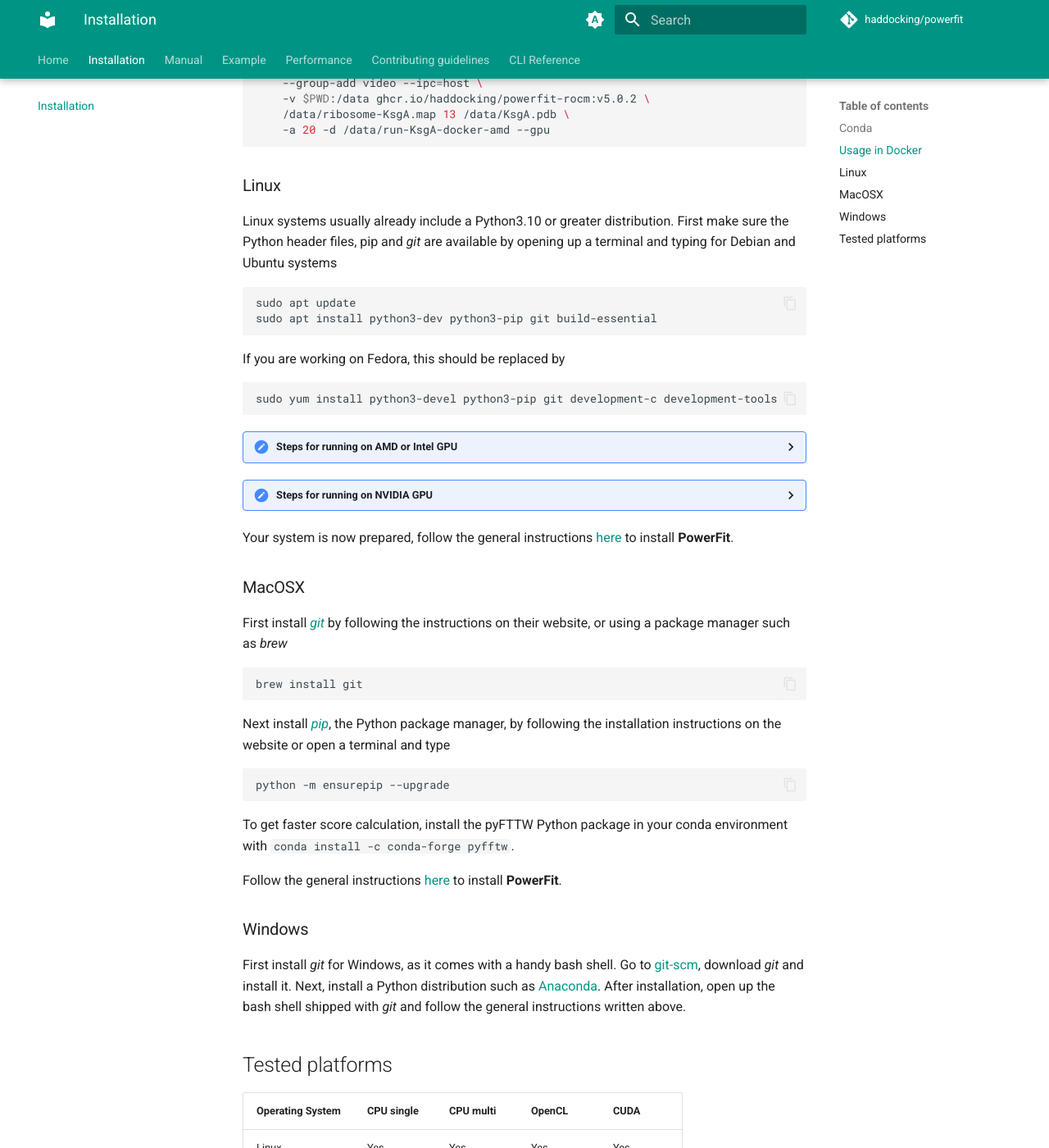
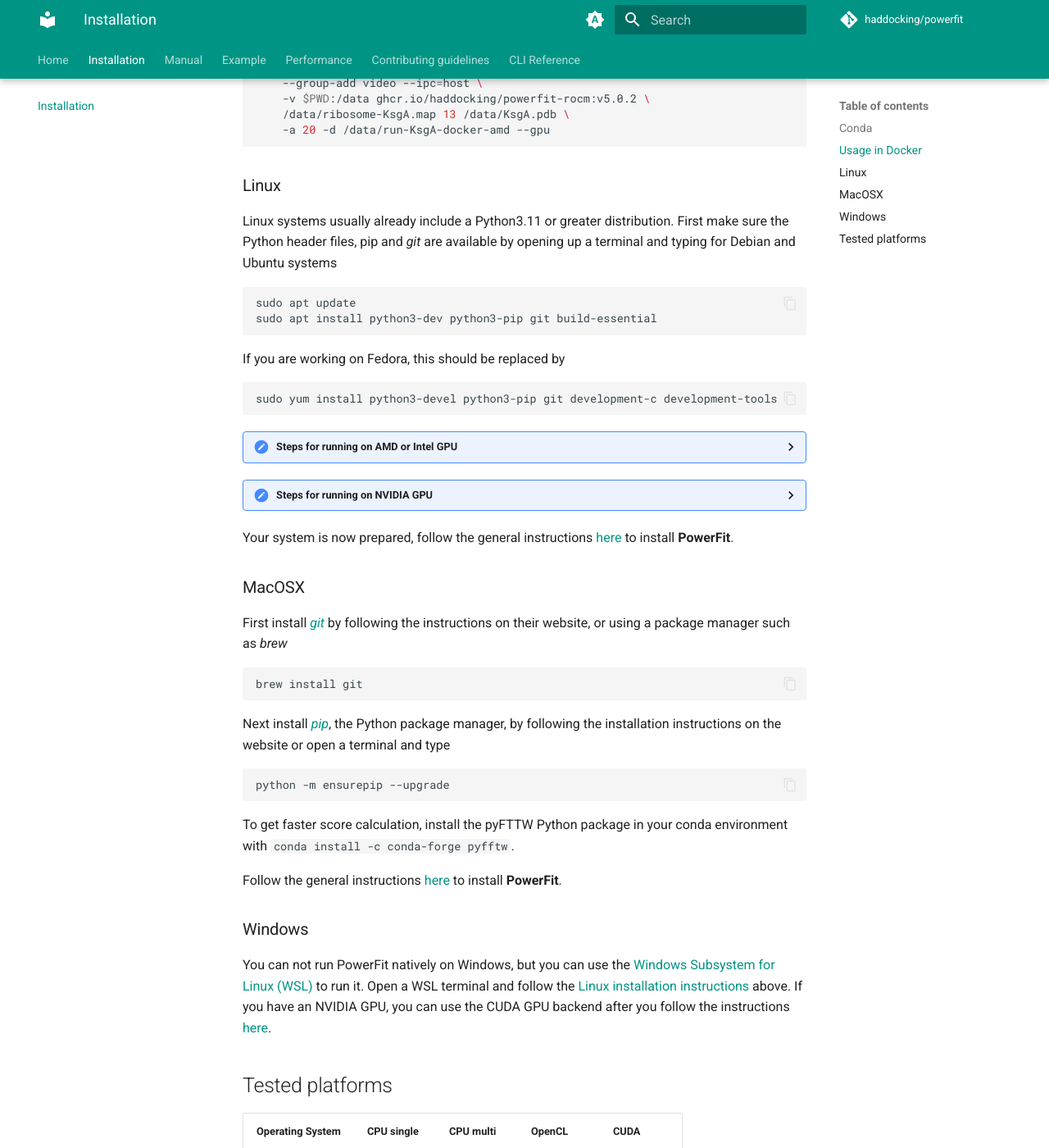
Before and after one commit to haddocking/powerfit, an MkDocs documentation site: the page built from docs/installation.md, in a window 1280 px wide and 1400 px high, scrolled down 1843 px. Shown: the whole window at 82% size. Built offline with MkDocs 1.6.1 and Material for MkDocs 9.7.7, drawn with Linux system fonts in a browser that asks for light colours; a script that is not in the unit is left out; comment, search, counter and statistics services are not loaded; some of the changed text lies outside the part shown.

Commit message:
Use WSL on Windows + AI declaration + Drop Python 3.10 + Add Python 3.14 (#133)
* Bump to 5.0.3

* Explain how to install powerfit on Windows via WSL

Refs #129

* Add AI declaration

Fixes #132

* Drop Python 3.10 support, add Python 3.14 support

Fixes #127

```diff
--- a/docs/installation.md
+++ b/docs/installation.md
@@ -139,7 +139,7 @@
 
 ### Linux
 
-Linux systems usually already include a Python3.10 or greater distribution. First make
+Linux systems usually already include a Python3.11 or greater distribution. First make
 sure the Python header files, pip and *git* are available by
 opening up a terminal and typing for Debian and Ubuntu systems
 
@@ -243,12 +243,9 @@
 
 ### Windows
 
-First install *git* for Windows, as it comes with a handy bash shell. Go to
-[git-scm](https://git-scm.com/download/), download *git* and install it. Next,
-install a Python distribution such as
-[Anaconda](http://continuum.io/downloads). After installation, open up the
-bash shell shipped with *git* and follow the general instructions written
-above.
+You can not run PowerFit natively on Windows, but you can use the [Windows Subsystem for Linux (WSL)](https://learn.microsoft.com/en-us/windows/wsl/install) to run it. Open a WSL terminal and follow the [Linux installation instructions](#linux) above.
+If you have an NVIDIA GPU, you can use the CUDA GPU backend after you follow
+the instructions [here](https://docs.nvidia.com/cuda/wsl-user-guide/index.html).
 
 ## Tested platforms
 
@@ -256,7 +253,7 @@
 | --------------- | ---------- | --------- | --- | -- |
 |Linux            | Yes        | Yes       | Yes | Yes |
 |MacOSX           | Yes        | Yes       | No  | No  |
-|Windows          | Yes        | Fail      | No  | No  |
+|Windows via WSL  | Yes        | Yes       | No  | Yes  |
 
 The GPU version has been successfully tested on Linux and with a Docker container for the following devices;
 
--- a/pyproject.toml
+++ b/pyproject.toml
@@ -7,15 +7,15 @@
 description = "Rigid body fitting of high-resolution structures in low-resolution cryo-electron microscopy density maps"
 authors = [{ name = "Gydo C.P. van Zundert", email = "g.c.p.vanzundert@uu.nl" }]
 maintainers = [{ name = "BonvinLab" }, { email = "bonvinlab.support@uu.nl" }]
-requires-python = ">=3.10"
+requires-python = ">=3.11,<4.0"
 dynamic = ["readme", "version"]
 license = "Apache-2.0"
 classifiers = [
     "Development Status :: 3 - Alpha",
-    "Programming Language :: Python :: 3.10",
     "Programming Language :: Python :: 3.11",
     "Programming Language :: Python :: 3.12",
     "Programming Language :: Python :: 3.13",
+    "Programming Language :: Python :: 3.14",
     "Intended Audience :: Science/Research",
     "Topic :: Scientific/Engineering :: Bio-Informatics"
 ]
@@ -77,7 +77,7 @@
 
 [tool.cibuildwheel]
 # Skip build that do not work or are not needed
-skip = "cp314* cp310-musllinux* cp311-musllinux* cp312-musllinux* *universal2"
+skip = "cp314-musllinux* cp310* cp311-musllinux* cp312-musllinux* *universal2"
 archs = ["auto64"]
 test-command = "powerfit --help"
 
--- a/src/powerfit_em/__init__.py
+++ b/src/powerfit_em/__init__.py
@@ -1,4 +1,4 @@
-__version__ = "5.0.2"
+__version__ = "5.0.3"
 
 from .helpers import determine_core_indices
 from .rotations import proportional_orientations, quat_to_rotmat
```
Also changed, not shown: README.md (+8 -1 lines), aidecl.yaml (added, +32 -0 lines).
